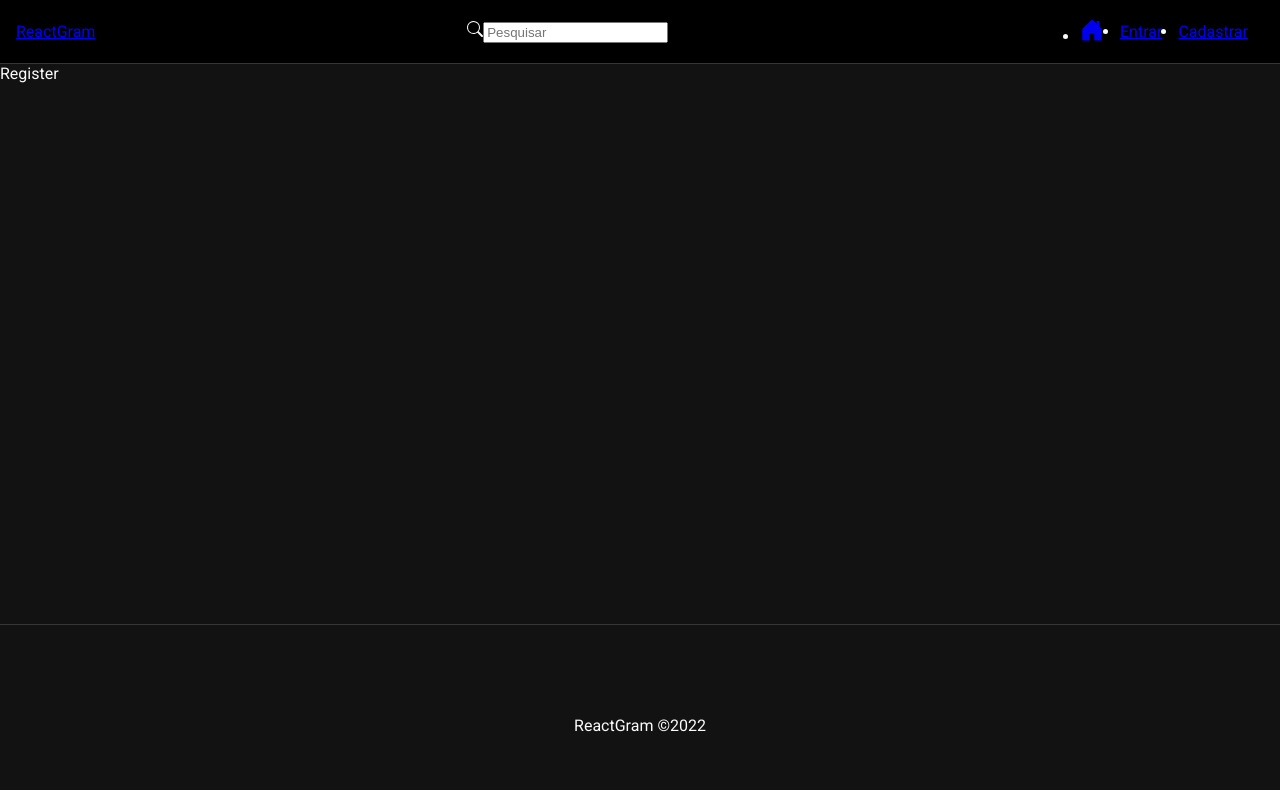
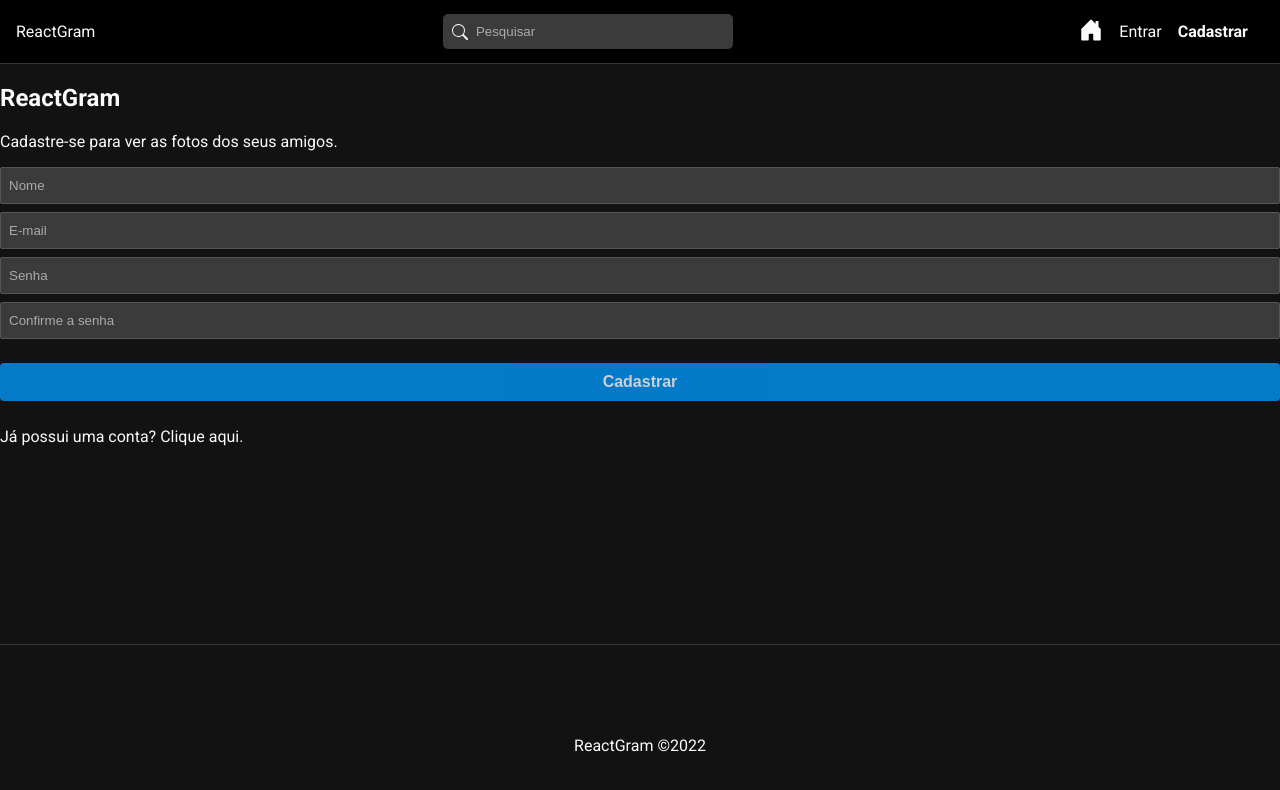
Before and after one commit to mendjoy/ReactGram, a React (Create React App) app in the folder frontend/: page /register in a window 1280 px wide. Shown: the top 790 px of the page. Built offline with nearby package versions, Linux system fonts and the light colour scheme.

Commit message:
form de registro e css global

```diff
--- a/frontend/src/components/Navbar.css
+++ b/frontend/src/components/Navbar.css
@@ -18,7 +18,7 @@
     left: 9px;
 }
 
-#search-form input {
+#searchform input {
     padding-left: 2.5em;
     border: none;
     border-radius: 5px;
--- a/frontend/src/components/Navbar.js
+++ b/frontend/src/components/Navbar.js
@@ -8,7 +8,7 @@ const Navbar = () => {
   return (
    <nav id="nav">
       <Link to="/">ReactGram</Link>
-      <form>
+      <form id="searchform">
         <BsSearch/>
         <input type="text" placeholder="Pesquisar"/>
       </form>
--- a/frontend/src/index.css
+++ b/frontend/src/index.css
@@ -6,3 +6,79 @@ body{
     background-color: #121212;
     color: #fafafa;
 }
+
+a {
+    color: #fafafa;
+    text-decoration: none;
+}
+
+.active{
+    font-weight: bold;
+}
+
+ul{
+    list-style: none;
+}
+
+form{
+    display: flex;
+    flex-direction: column;
+}
+
+label {
+    display: flex;
+    flex-direction: column;
+    text-align: left;
+}
+
+label span{
+    font-weight: bold;
+    margin-bottom: .5em;
+    color: #aaa;
+    font-size: .7em;
+}
+
+input{
+    background-color: #3b3b3b;
+    color: #aaa;
+    border: 1px solid #555;
+    border-radius: 2px;
+    padding: 10px 8px;
+    outline: none;
+    margin-bottom: .6em;
+}
+
+input::placeholder{
+    color: #aaa;
+}
+
+.btn, button, input[type="submit"]{
+    background-color: #0094f6;
+    color: #fff;
+    border: none;
+    border-radius: 4px;
+    padding: 10px 8px;
+    font-weight: bold;
+    cursor: pointer;
+    opacity: .8;
+    font-size: 1em;
+}
+
+input[type="submit"]{
+    margin-top: 1em;
+}
+
+input:disabled{
+    cursor: not-allowed;
+    background-color: #000;
+}
+button:hover, input[type="submit"]:hover{
+    opacity: 1;
+}
+
+.cancel-btn{
+    background-color: #ccc;
+}
+.hide{
+    display: none;
+}
--- a/frontend/src/pages/Auth/Register.js
+++ b/frontend/src/pages/Auth/Register.js
@@ -1,8 +1,35 @@
 import "./Auth.css";
 
+//Components
+import { Link } from "react-router-dom";
+
+//Hooks
+import { useState, useEffect } from "react";
+
+
 const Register = () => {
+
+  const handleSubmit = (e) => {
+    e.preventDefault();
+
+  };
+
   return (
-    <div>Register</div>
+    <div>
+      <h2>ReactGram</h2>
+      <p className="subtitle">Cadastre-se para ver as fotos dos seus amigos.</p>
+
+      <form onSubmit={handleSubmit}>
+        <input type="text" placeholder="Nome"/>
+        <input type="email" placeholder="E-mail" />
+        <input type="password" placeholder="Senha"/>
+        <input type="password" placeholder="Confirme a senha" />
+        <input type="submit" value="Cadastrar" />
+      </form>
+
+      <p>Já possui uma conta? <Link to="/login">Clique aqui.</Link></p>
+
+    </div>
   )
 }
 
```
